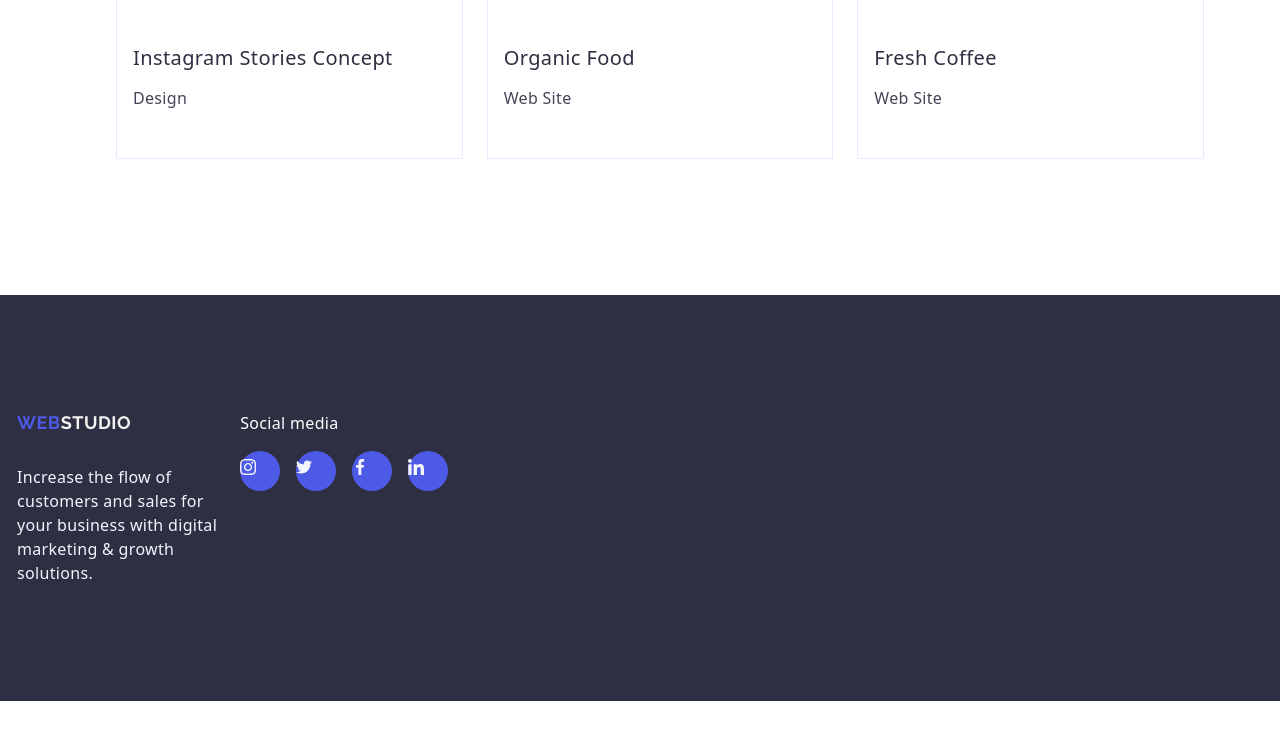
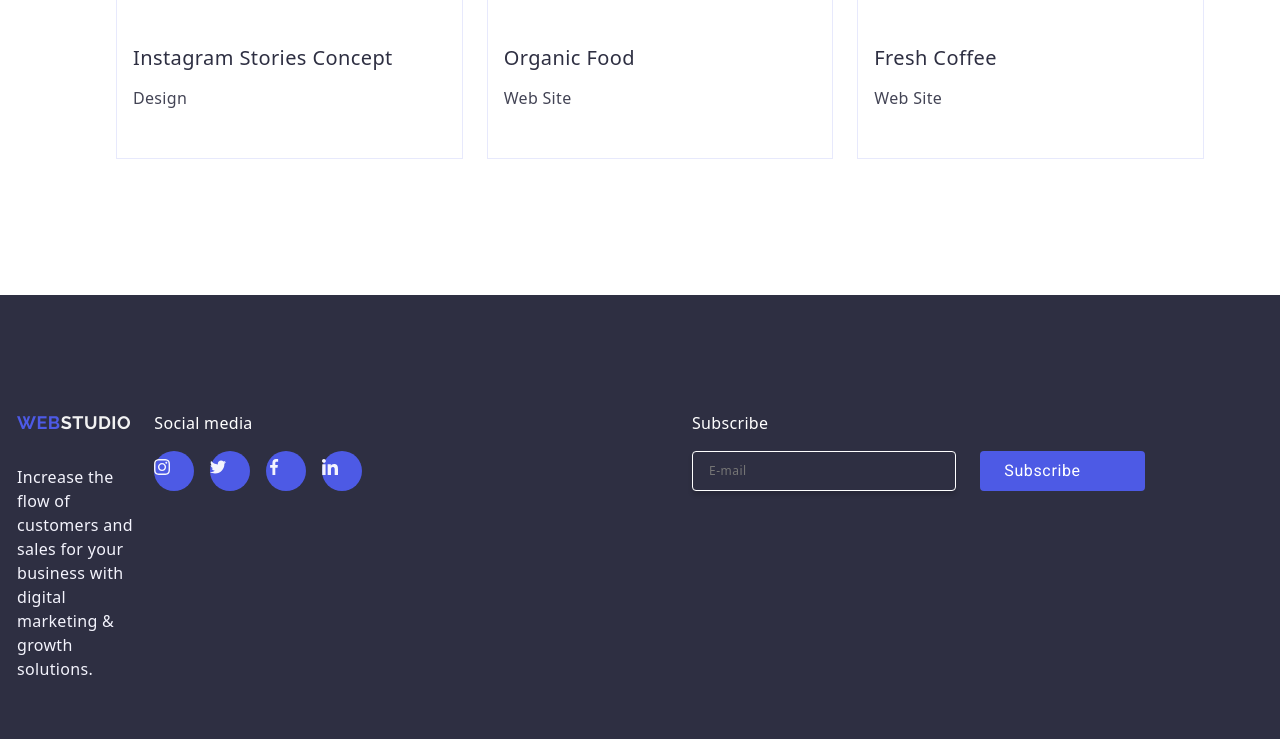
Before and after one commit to biancabaclava1/goit-markup-hw-06, a plain HTML site: page portfolio.html in a window 1280 px wide. Shown: the part 1613-2352 px from the top of the page. Before the commit the page ends 2314 px from the top, so only its background shows below. Drawn offline with nearby package versions, Linux system fonts and the light colour scheme.

Commit message:
portfolio

```diff
--- a/portfolio.html
+++ b/portfolio.html
@@ -257,7 +257,26 @@
         </ul>
 
     </div>
+    <div class="subscribe-footer">
+        <p class="footer-subscribe-p">Subscribe</p>
+        <form class="footer-formular" name="mailsub">
+      <label class="label-form">
+        <input class="input-form"
+        name="subscription"
+        type="email"
+        placeholder="E-mail">
 
+      </label>
+       <button class="button-subscribe" type="submit">Subscribe
+        <svg class="svg-subscribe" width="24" height="24">
+            <use href="./images/icons.svg#subscribe.svg">
+
+            </use>
+
+        </svg>
+       </button>
+</form>
+    </div>
     </div>
 </footer>
     </body>
```
